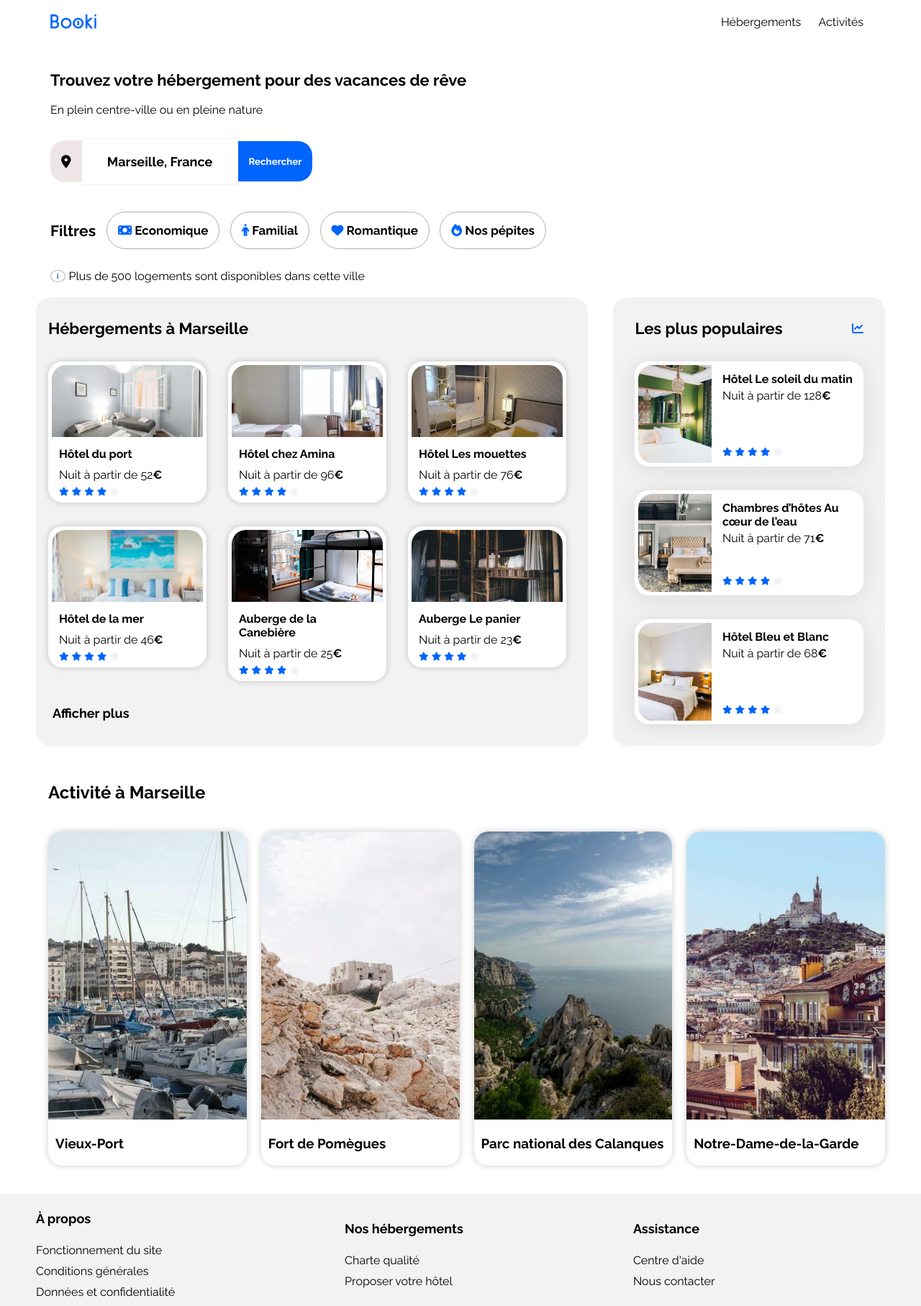
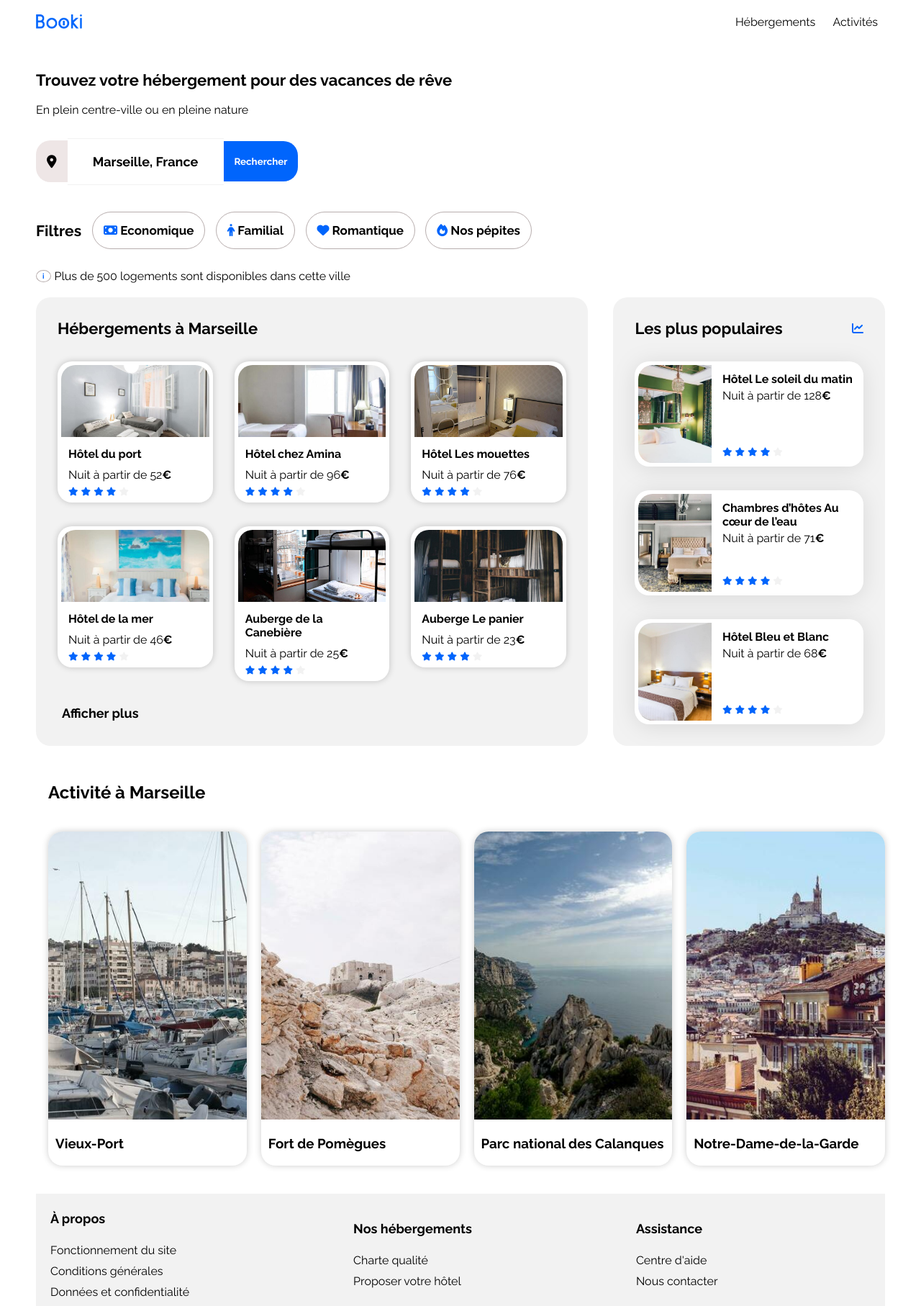
Before and after one commit to Dosylia/Booki, a plain HTML site: page index.html in a window 1280 px wide. Shown: the whole page at 72% size. Drawn offline with Linux system fonts and the light colour scheme.

Commit message:
Fix padding de plusieurs élements et déplacement du footer

```diff
--- a/css/style.css
+++ b/css/style.css
@@ -32,7 +32,7 @@ header
     display: flex;
     justify-content: space-between;
     align-items: center;
-    padding: 20px 20px;
+    padding: 20px 0;
 }
 
 header img
@@ -62,7 +62,7 @@ header img
 
 #recherche
 {
-    padding: 20px;
+    padding: 20px 20px 20px 0;
     width: 100%;
 }
 
@@ -311,7 +311,7 @@ footer
     align-items: center;
     width: 100%;
     max-width: 1440px;
-    padding: 0 50px;
+    padding: 0 20px;
     box-sizing: border-box;
     gap: 20%;
     margin: auto;
@@ -392,7 +392,7 @@ a {
 /****** Hebergements ***********/
 #hebergements {
     width: 65%;
-    padding-left: 17px;
+    box-sizing: border-box;
 }
 
 /****** Populaires ***********/
@@ -492,6 +492,11 @@ a {
         margin-bottom: unset;
     }
 
+    #activites article img
+    {
+        height: 175px;
+    }
+
     .activites-content article h3
     {
         padding-left: 10px;
@@ -584,6 +589,13 @@ a {
     {
         padding-right: 5px;
     }
+
+    #recherche
+    {
+        padding: 20px;
+        width: 100%;
+    }
+
 
     .search-button
     {
```
Also changed, not shown: index.html (+2 -1 lines).
